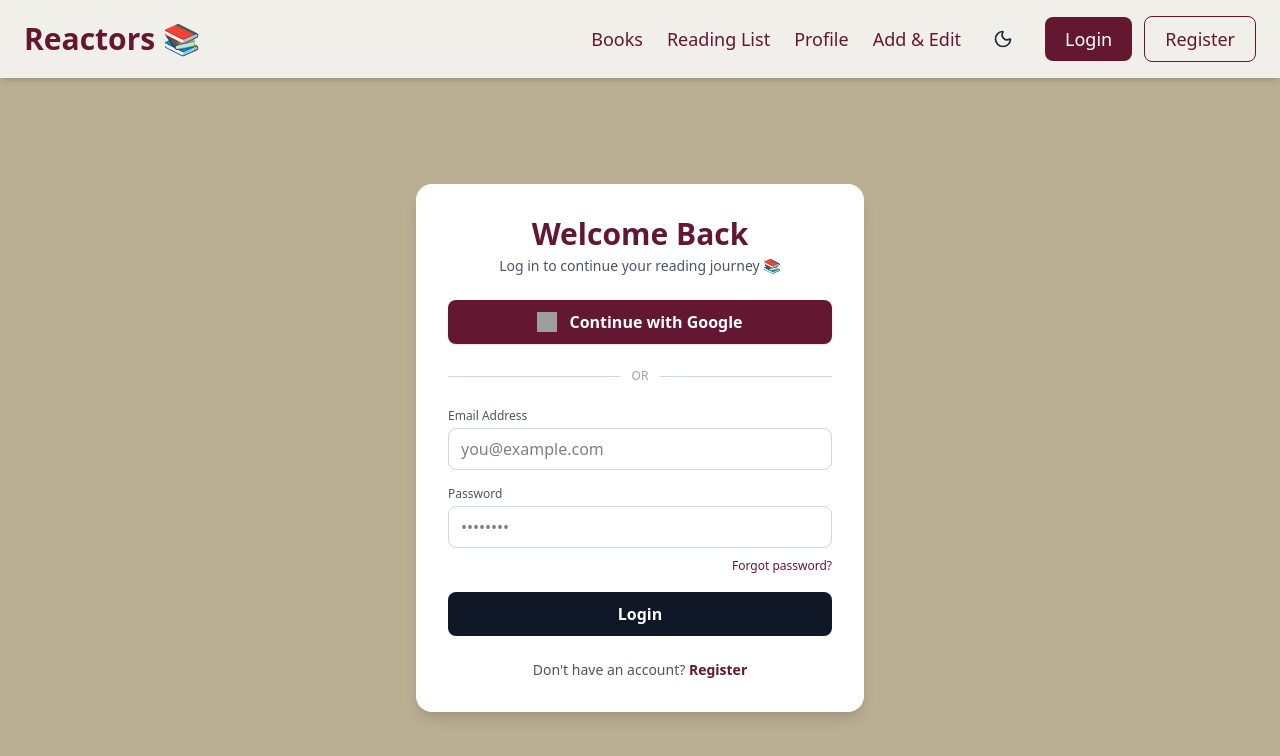
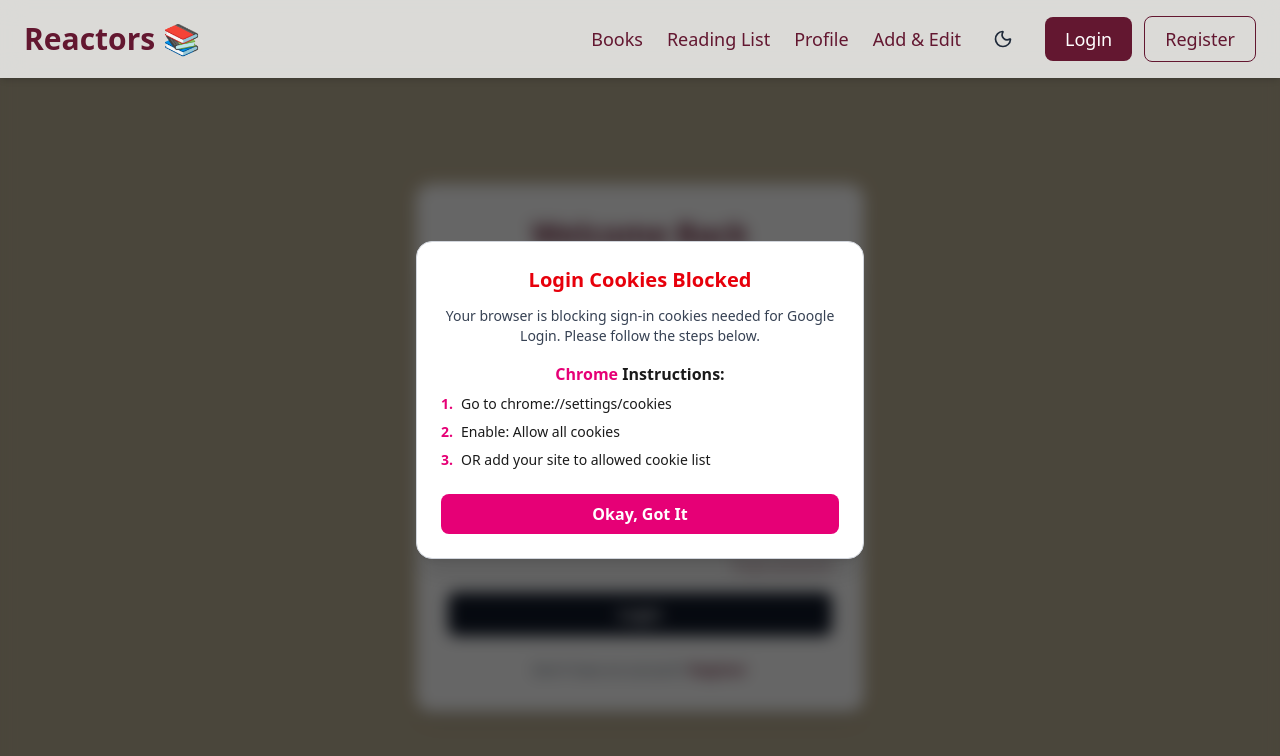
Before and after one commit to jawadtaki0/reactors, a React (Vite) app: page /login in a window 1280 px wide. Shown: the top 756 px of the page. Built offline with nearby package versions, Linux system fonts and the light colour scheme; no server answers; grey boxes are pictures that could not be loaded.

Commit message:
Add cookie fix popup

```diff
--- a/src/App.jsx
+++ b/src/App.jsx
@@ -1,4 +1,5 @@
 import { BrowserRouter, Routes, Route } from "react-router-dom";
+
 import HomePage from "./pages/HomePage";
 import BooksList from "./pages/BooksList";
 import BookDetail from "./pages/BookDetail";
@@ -7,7 +8,9 @@ import ReadingList from "./pages/ReadingList";
 import UserProfile from "./pages/UserProfile";
 import Login from "./pages/Login";
 import Register from "./pages/Register";
+
 import ProtectedRoute from "./components/ProtectedRoute";
+import CookieFixPopup from "./components/CookieFixPopup";
 
 import { AuthProvider } from "./context/AuthContext";
 import { ThemeProvider } from "./context/ThemeContext";
@@ -18,7 +21,11 @@ export default function App() {
     <BrowserRouter>
       <ThemeProvider>
         <AuthProvider>
+          {/* MFA Modal */}
           <OtpModal />
+
+          {/* COOKIE POPUP */}
+          <CookieFixPopup />
 
           <div className="min-h-screen bg-white dark:bg-zinc-950 transition-colors duration-300">
             <Routes>
--- /dev/null
+++ b/src/components/CookieFixPopup.jsx
@@ -0,0 +1,91 @@
+import { useEffect, useState } from "react";
+import { checkCookies } from "../utils/checkCookies";
+import { detectBrowser } from "../utils/detectBrowser";
+
+export default function CookieFixPopup() {
+  const [show, setShow] = useState(false);
+  const [browser, setBrowser] = useState("");
+
+  useEffect(() => {
+    (async () => {
+      const ok = await checkCookies();
+      if (!ok) {
+        setBrowser(detectBrowser());
+        setShow(true);
+      }
+    })();
+  }, []);
+
+  if (!show) return null;
+
+  const instructions = {
+    Safari: [
+      "Open Settings → Safari",
+      "Turn OFF 'Prevent Cross-Site Tracking'",
+      "Turn OFF 'Block All Cookies'",
+      "Restart Safari and try again",
+    ],
+    Chrome: [
+      "Go to chrome://settings/cookies",
+      "Enable: Allow all cookies",
+      "OR add your site to allowed cookie list",
+    ],
+    "Chrome Android": [
+      "Chrome → Settings → Site Settings → Cookies",
+      "Enable: Allow cookies",
+      "Disable: Block third-party cookies",
+    ],
+    Firefox: [
+      "Firefox → Settings → Privacy",
+      "Select: Standard Protection",
+      "Ensure cookies are not blocked",
+    ],
+    Edge: ["Edge → Settings → Cookies", "Disable: Block third-party cookies"],
+    "Samsung Internet": [
+      "Settings → Sites and Downloads → Site Permissions",
+      "Open Cookies → Enable Allow Cookies",
+      "Disable third-party cookie block",
+    ],
+    Unknown: [
+      "Please allow cookies in your browser settings",
+      "Or try Chrome for the best experience",
+    ],
+  };
+
+  const list = instructions[browser] || instructions["Unknown"];
+
+  return (
+    <div className="fixed inset-0 bg-black/60 backdrop-blur-sm flex items-center justify-center z-50 px-4">
+      <div className="bg-white dark:bg-zinc-900 rounded-2xl p-6 max-w-md w-full text-center shadow-xl border border-gray-300 dark:border-zinc-700">
+        <h2 className="text-xl font-bold text-red-600 mb-3">
+          Login Cookies Blocked
+        </h2>
+
+        <p className="text-sm text-gray-700 dark:text-gray-300 mb-4">
+          Your browser is blocking sign-in cookies needed for Google Login.
+          Please follow the steps below.
+        </p>
+
+        <p className="font-semibold mb-2">
+          <span className="text-pink-600">{browser}</span> Instructions:
+        </p>
+
+        <ul className="text-left text-sm space-y-2 mb-6">
+          {list.map((step, i) => (
+            <li key={i} className="flex items-start gap-2">
+              <span className="text-pink-600 font-bold">{i + 1}.</span>
+              <span>{step}</span>
+            </li>
+          ))}
+        </ul>
+
+        <button
+          onClick={() => setShow(false)}
+          className="w-full py-2 rounded-lg bg-pink-600 hover:bg-pink-500 text-white font-semibold"
+        >
+          Okay, Got It
+        </button>
+      </div>
+    </div>
+  );
+}
--- /dev/null
+++ b/src/utils/checkCookies.js
@@ -0,0 +1,15 @@
+export async function checkCookies() {
+  try {
+    const res = await fetch(
+      "https://reactors-backendd.onrender.com/api/auth/me",
+      { credentials: "include" }
+    );
+
+    // If cookie blocked -> backend can't read token -> 401 or blocked
+    if (res.status === 401 || res.status === 0) return false;
+
+    return true;
+  } catch {
+    return false;
+  }
+}
--- /dev/null
+++ b/src/utils/detectBrowser.js
@@ -0,0 +1,12 @@
+export function detectBrowser() {
+  const ua = navigator.userAgent;
+
+  if (/Safari/i.test(ua) && !/Chrome/i.test(ua)) return "Safari";
+  if (/Chrome/i.test(ua) && /Android/i.test(ua)) return "Chrome Android";
+  if (/Chrome/i.test(ua)) return "Chrome";
+  if (/Firefox/i.test(ua)) return "Firefox";
+  if (/Edg/i.test(ua)) return "Edge";
+  if (/SamsungBrowser/i.test(ua)) return "Samsung Internet";
+
+  return "Unknown";
+}
```
